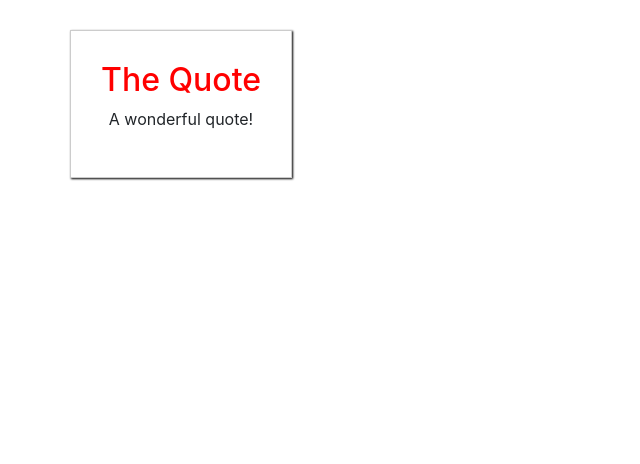
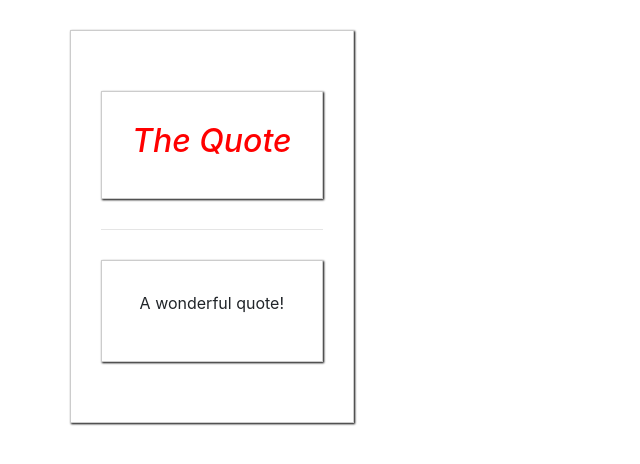
Before and after one commit to marcopeix/leanVueJS, a Vue app in the folder advanced-components/: page / in a window 1280 px wide. Shown: the top 464 px of the page, without its empty margins (0-640 px from the left). Built offline with nearby package versions, Linux system fonts and the light colour scheme.

Commit message:
Used named slots

```diff
--- a/advanced-components/src/App.vue
+++ b/advanced-components/src/App.vue
@@ -3,8 +3,8 @@
         <div class="row">
             <div class="col-xs-12">
                 <app-quote>
-                    <h2>{{ quoteTitle }}</h2>
-                    <p>A wonderful quote!</p>
+                    <h2 slot="title">{{ quoteTitle }}</h2>
+                    <p slot="content">A wonderful quote!</p>
                 </app-quote>
             </div>
         </div>
--- a/advanced-components/src/components/Quote.vue
+++ b/advanced-components/src/components/Quote.vue
@@ -1,6 +1,12 @@
 <template lang="html">
   <div>
-      <slot></slot>
+      <div class="title">
+          <slot name="title"></slot>
+      </div>
+      <hr>
+      <div class="">
+          <slot name="content"></slot>
+      </div>
   </div>
 </template>
 
@@ -21,4 +27,9 @@
     h2 {
         color: red;
     }
+
+    .title {
+        font-style: italic;
+    }
+
 </style>
```
